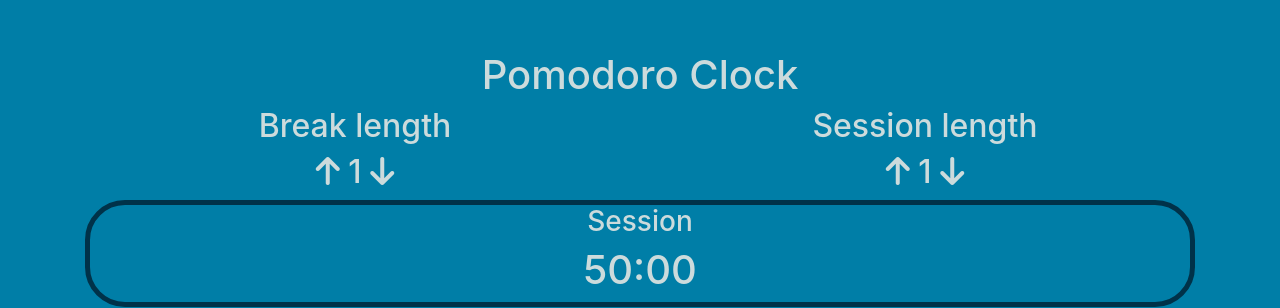
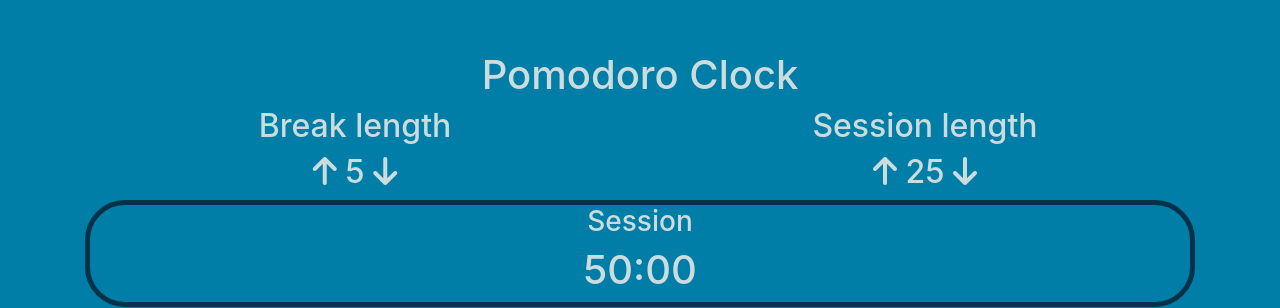
Before and after one commit to JimmyCN1/PomodoroClock, a React (Create React App) app: page / in a window 1280 px wide. Shown: the part 177-485 px from the top of the page. Built offline with nearby package versions, Linux system fonts and the light colour scheme.

Commit message:
implemented increment decrement functionality

```diff
--- a/src/App.js
+++ b/src/App.js
@@ -18,10 +18,10 @@ function App() {
         <h1>Pomodoro Clock</h1>
         <div className="row">
           <div className="col-sm-6">
-            <TimeSetter type="Break" />
+            <TimeSetter type="Break" defaultTime={5} />
           </div>
           <div className="col-sm-6">
-            <TimeSetter type="Session" />
+            <TimeSetter type="Session" defaultTime={25} />
           </div>
         </div>
         <div className="row">
--- a/src/Control.js
+++ b/src/Control.js
@@ -16,13 +16,13 @@ function Control() {
       <h5>
         <button>
           {/* <span> */}
-          <i class="fas fa-play" />
-          <i class="fas fa-pause" />
+          <i className="fas fa-play" />
+          <i className="fas fa-pause" />
           {/* </span> */}
         </button>
         &nbsp;&nbsp;
         <button>
-          <i class="fas fa-redo-alt" />
+          <i className="fas fa-redo-alt" />
         </button>
       </h5>
     </div>
--- a/src/TimeSetter.js
+++ b/src/TimeSetter.js
@@ -1,6 +1,18 @@
-import React from "react";
+import React, { useState } from "react";
 
-function TimeSetter({ type }) {
+function TimeSetter({ type, defaultTime }) {
+  const [time, setTime] = useState(defaultTime);
+
+  let handleClick = e => {
+    let { id } = e.target;
+    e.preventDefault();
+    if (id === "increment") {
+      setTime(time + 1);
+    } else if (id === "decrement") {
+      setTime(time - 1);
+    }
+  };
+
   const setterStyle = {
     display: "flex",
     flexDirection: "row",
@@ -12,12 +24,12 @@ function TimeSetter({ type }) {
       <h2>{`${type} length`}</h2>
       <div style={setterStyle}>
         <h2>
-          <button>
-            <i class="fas fa-arrow-up" />
+          <button name="increment" onClick={handleClick}>
+            <i id="increment" className="fas fa-arrow-up" />
           </button>
-          &nbsp;1&nbsp;
-          <button>
-            <i class="fas fa-arrow-down" />
+          {` ${time} `}
+          <button name="decrement" onClick={handleClick}>
+            <i id="decrement" className="fas fa-arrow-down" />
           </button>
         </h2>
       </div>
```
